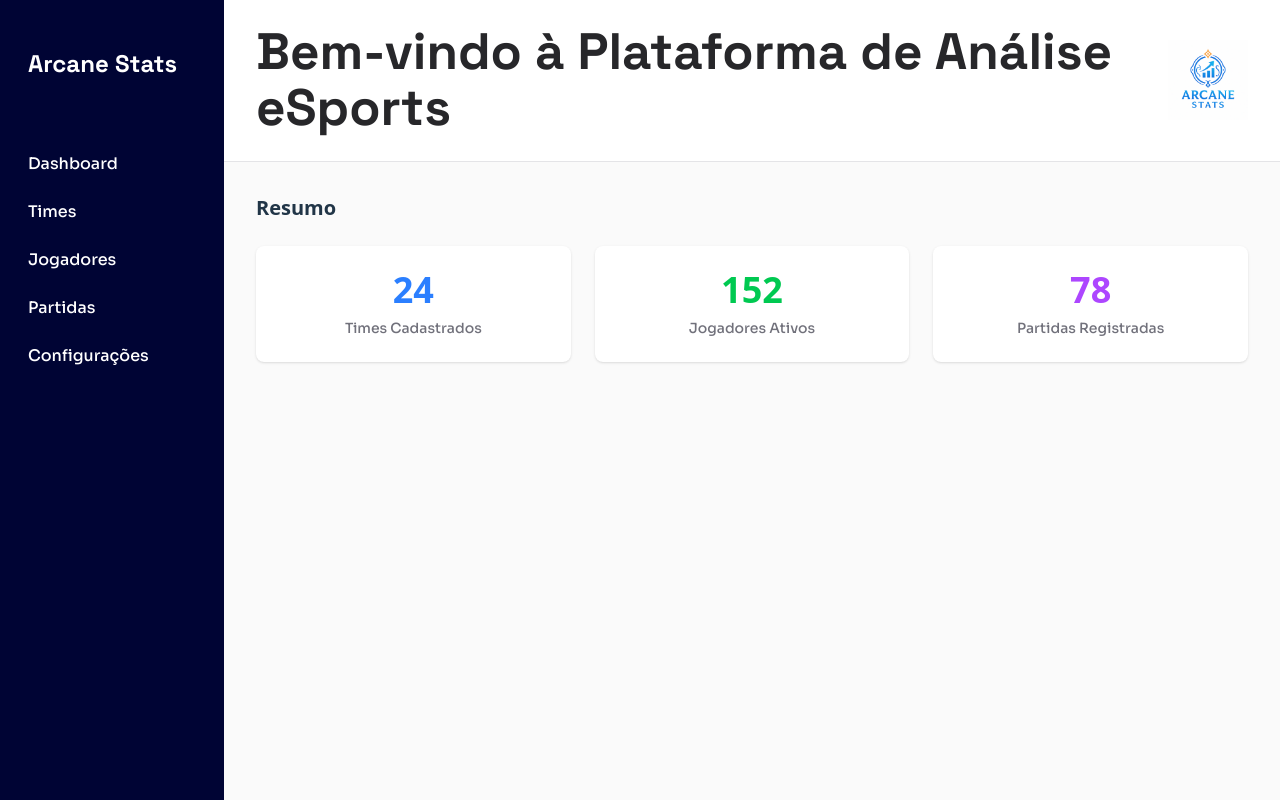
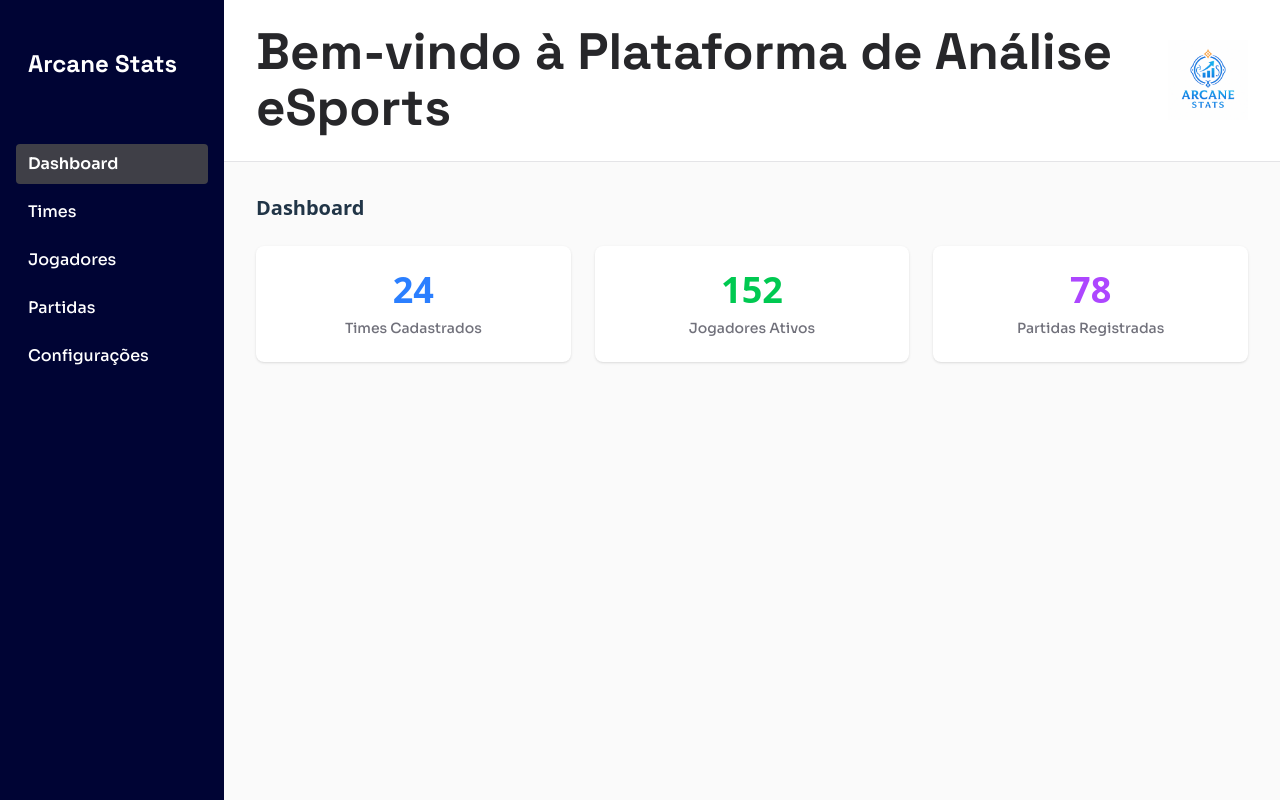
Before and after one commit to CapivaraDevv/Arcane-Stats, a React (Vite) app in the folder arcane-stats/: page / in a window 1280 px wide. Shown: the top 800 px of the page. Built offline with nearby package versions, Linux system fonts and the light colour scheme.

Commit message:
Funcionalidades de router adicionadas

```diff
--- a/arcane-stats/package.json
+++ b/arcane-stats/package.json
@@ -11,7 +11,8 @@
   },
   "dependencies": {
     "react": "^19.1.1",
-    "react-dom": "^19.1.1"
+    "react-dom": "^19.1.1",
+    "react-router-dom": "^7.9.5"
   },
   "devDependencies": {
     "@eslint/js": "^9.36.0",
--- a/arcane-stats/src/App.tsx
+++ b/arcane-stats/src/App.tsx
@@ -1,20 +1,32 @@
 import './App.css'
-import Home from './pages/Home'
+import { BrowserRouter, Routes, Route } from 'react-router-dom'
 import Header from './pages/Header'
 import Sidebar from './pages/Sidebar'
+import Dashboard from './pages/Dashboard'
+import Times from './pages/Times'
+import Jogadores from './pages/Jogadores'
+import Partidas from './pages/Partidas'
+import Configuracoes from './pages/Configuracoes'
 
 function App() {
 
   return (
-    <>
+    <BrowserRouter>
       <div className='flex min-h-screen'>
         <Sidebar />
         <div className='flex-1 flex flex-col'>
           <Header />
-          <Home />
+          <Routes>
+            <Route path="/" element={<Dashboard />} />
+            <Route path="/dashboard" element={<Dashboard />} />
+            <Route path="/times" element={<Times />} />
+            <Route path="/jogadores" element={<Jogadores />} />
+            <Route path="/partidas" element={<Partidas />} />
+            <Route path="/configuracoes" element={<Configuracoes />} />
+          </Routes>
         </div>
       </div>
-    </>
+    </BrowserRouter>
   )
 }
 
--- a/arcane-stats/src/pages/Header.tsx
+++ b/arcane-stats/src/pages/Header.tsx
@@ -1,5 +1,3 @@
-import React from "react";
-
 const Header = () => {
     return (
         <>
--- a/arcane-stats/src/pages/Home.tsx
+++ /dev/null
@@ -1,25 +0,0 @@
-import React from 'react';
-
-const Home = () => {
-  return (
-    <main className="flex-1 p-8 bg-zinc-50 min-h-screen">
-      <h2 className="text-xl font-bold mb-6">Resumo</h2>
-      <div className="grid grid-cols-1 md:grid-cols-3 gap-6">
-        <div className="bg-white p-6 rounded-lg shadow flex flex-col items-center">
-          <span className="text-4xl font-bold text-blue-500">24</span>
-          <span className="sora-text mt-2 text-sm text-zinc-500">Times Cadastrados</span>
-        </div>
-        <div className="bg-white p-6 rounded-lg shadow flex flex-col items-center">
-          <span className="text-4xl font-bold text-green-500">152</span>
-          <span className="sora-text mt-2 text-sm text-zinc-500">Jogadores Ativos</span>
-        </div>
-        <div className="bg-white p-6 rounded-lg shadow flex flex-col items-center">
-          <span className="text-4xl font-bold text-purple-500">78</span>
-          <span className="sora-text mt-2 text-sm text-zinc-500">Partidas Registradas</span>
-        </div>
-      </div>
-    </main>
-  );
-};
-
-export default Home;
--- a/arcane-stats/src/pages/Sidebar.tsx
+++ b/arcane-stats/src/pages/Sidebar.tsx
@@ -1,15 +1,66 @@
-import React from 'react';
+import { Link, useLocation } from 'react-router-dom';
 
 const Sidebar = () => {
+  const location = useLocation();
+
+  const isActive = (path: string) => {
+    return location.pathname === path;
+  };
+
   return (
     <aside className="bg-[#000434] min-h-screen w-56 flex flex-col gap-4 px-4 py-8 shadow-lg">
       <h2 className="space-grotesk-title flex text-white px-3 py-4 text-2xl font-bold mb-8">Arcane Stats</h2>
       <nav className="sora-text text-white flex flex-col gap-2">
-        <a href="#" className="hover:bg-zinc-700 px-3 py-2 rounded transition">Dashboard</a>
-        <a href="#" className="hover:bg-zinc-700 px-3 py-2 rounded transition">Times</a>
-        <a href="#" className="hover:bg-zinc-700 px-3 py-2 rounded transition">Jogadores</a>
-        <a href="#" className="hover:bg-zinc-700 px-3 py-2 rounded transition">Partidas</a>
-        <a href="#" className="hover:bg-zinc-700 px-3 py-2 rounded transition">Configurações</a>
+        <Link
+          to="/dashboard"
+          className={`px-3 py-2 rounded transition ${
+            isActive('/dashboard') || isActive('/')
+              ? 'bg-zinc-700 font-semibold'
+              : 'hover:bg-zinc-700'
+          }`}
+        >
+          Dashboard
+        </Link>
+        <Link
+          to="/times"
+          className={`px-3 py-2 rounded transition ${
+            isActive('/times')
+              ? 'bg-zinc-700 font-semibold'
+              : 'hover:bg-zinc-700'
+          }`}
+        >
+          Times
+        </Link>
+        <Link
+          to="/jogadores"
+          className={`px-3 py-2 rounded transition ${
+            isActive('/jogadores')
+              ? 'bg-zinc-700 font-semibold'
+              : 'hover:bg-zinc-700'
+          }`}
+        >
+          Jogadores
+        </Link>
+        <Link
+          to="/partidas"
+          className={`px-3 py-2 rounded transition ${
+            isActive('/partidas')
+              ? 'bg-zinc-700 font-semibold'
+              : 'hover:bg-zinc-700'
+          }`}
+        >
+          Partidas
+        </Link>
+        <Link
+          to="/configuracoes"
+          className={`px-3 py-2 rounded transition ${
+            isActive('/configuracoes')
+              ? 'bg-zinc-700 font-semibold'
+              : 'hover:bg-zinc-700'
+          }`}
+        >
+          Configurações
+        </Link>
       </nav>
     </aside>
   );
```
Also changed, not shown: 1 other file (tests, documents, lock files or other folders).
